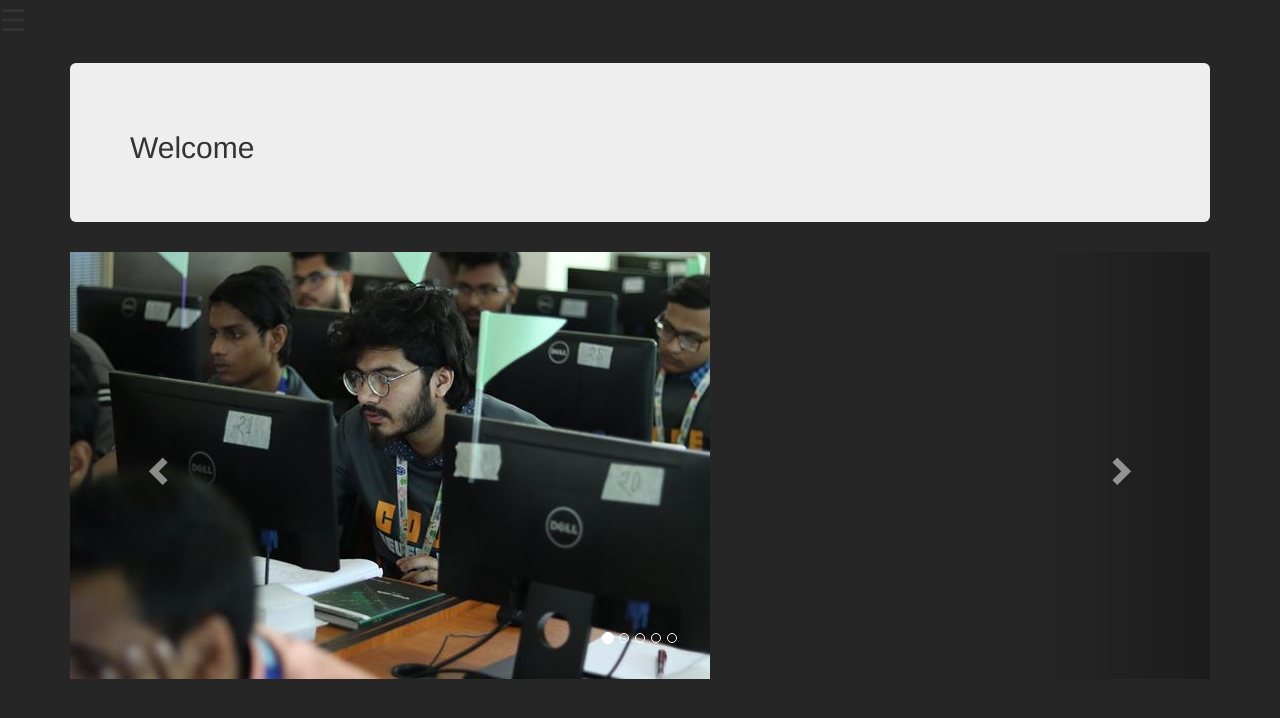
After one commit to smhimran/SmartTOPC, a Django app: template templates/Registration/Copy_of_home.html in a window 1280 px wide. The commit adds this page. Shown: the top 718 px of the page. Run offline with Django 3.2, Linux system fonts and the light colour scheme; the template is opened without the code that fills it, so the values that code supplies are empty; some libraries are stand-ins or nearby versions.

Commit message:
Updated views and pages

```diff
--- a/Registration/urls.py
+++ b/Registration/urls.py
@@ -1,7 +1,12 @@
 from django.conf.urls import url
 from Registration import views
 
+#TEMPLATE TAGGING
+app_name = 'registration'
+
 urlpatterns = [
-    url('', views.home, name='home'),
-    url('students/', views.list, name='list'),
+    url(r'^$', views.home, name='home'),
+    url(r'^students/$', views.list, name='list'),
+    url(r'^form/$', views.user_entry, name='form'),
+    url(r'^logout/$', views.user_logout, name='logout'),
 ]
--- a/SmartTOPC/urls.py
+++ b/SmartTOPC/urls.py
@@ -20,8 +20,9 @@ from Registration import views
 
 urlpatterns = [
     path('', views.home, name='home'),
-    path('students/', views.list, name='list'),
-    path('admin/', admin.site.urls),
-    path('form/', views.user_entry, name='form'),
-    path('logout/', views.user_logout, name='logout'),
+    path('Registration/', include('Registration.urls')),
+    # path('students/', views.list, name='list'),
+    path('admin/', admin.site.urls, name='admin'),
+    # path('form/', views.user_entry, name='form'),
+    # path('logout/', views.user_logout, name='logout'),
 ]
--- /dev/null
+++ b/templates/Registration/Copy_of_home.html
@@ -0,0 +1,142 @@
+<!DOCTYPE html>
+{% load static %}
+
+<html lang="en" dir="ltr">
+  <head>
+    <meta charset="utf-8">
+    <style media="screen">
+            /* The side navigation menu */
+      .sidenav {
+       height: 100%; /* 100% Full-height */
+       width: 0; /* 0 width - change this with JavaScript */
+       position: fixed; /* Stay in place */
+       z-index: 1; /* Stay on top */
+       top: 0; /* Stay at the top */
+       left: 0;
+       background-color: #111; /* Black*/
+       overflow-x: hidden; /* Disable horizontal scroll */
+       padding-top: 60px; /* Place content 60px from the top */
+       transition: 0.5s; /* 0.5 second transition effect to slide in the sidenav */
+      }
+
+      /* The navigation menu links */
+      .sidenav a {
+       padding: 8px 8px 8px 32px;
+       text-decoration: none;
+       font-size: 25px;
+       color: #818181;
+       display: block;
+       transition: 0.3s;
+      }
+
+      /* When you mouse over the navigation links, change their color */
+      .sidenav a:hover {
+       color: #f1f1f1;
+      }
+
+      /* Position and style the close button (top right corner) */
+      .sidenav .closebtn {
+       position: absolute;
+       top: 0;
+       right: 25px;
+       font-size: 36px;
+       margin-left: 50px;
+      }
+
+      /* Style page content - use this if you want to push the page content to the right when you open the side navigation */
+      #main {
+       transition: margin-left .5s;
+       padding: 20px;
+      }
+
+      /* On smaller screens, where height is less than 450px, change the style of the sidenav (less padding and a smaller font size) */
+      @media screen and (max-height: 450px) {
+       .sidenav {padding-top: 15px;}
+       .sidenav a {font-size: 18px;}
+      }
+    </style>
+    <title>Home</title>
+    <meta name="viewport" content="width=device-width, initial-scale=1">
+    <link rel="stylesheet" href="https://maxcdn.bootstrapcdn.com/bootstrap/3.4.1/css/bootstrap.min.css">
+
+    <script src="https://ajax.googleapis.com/ajax/libs/jquery/3.4.1/jquery.min.js"></script>
+    <script src="https://maxcdn.bootstrapcdn.com/bootstrap/3.4.1/js/bootstrap.min.js"></script>
+  </head>
+  <body style="background-color:#262626">
+    <div id="mySidenav" class="sidenav">
+     <a href="javascript:void(0)" class="closebtn" onclick="closeNav()">&times;</a>
+     <a href="{% url 'home' %}">Home</a>
+     <a href="{% url 'registration:list' %}">Students List</a>
+     <a href="{% url 'registration:form' %}">Enter Data</a>
+     <a href="{% url 'registration:logout' %}">Logout</a>
+    </div>
+
+    <!-- Use any element to open the sidenav -->
+    <span style="font-size:30px;cursor:pointer" onclick="openNav()">&#9776; </span>
+
+    <!-- Add all page content inside this div if you want the side nav to push page content to the right (not used if you only want the sidenav to sit on top of the page -->
+    <div id="main">
+       <div class="container" >
+        <div class="jumbotron"  height=480px width=640px>
+          <h2>Welcome</h2>
+        </div>
+      <div id="myCarousel" class="carousel slide" data-ride="carousel">
+        <!-- Indicators -->
+        <ol class="carousel-indicators">
+          <li data-target="#myCarousel" data-slide-to="0" class="active"></li>
+          <li data-target="#myCarousel" data-slide-to="1"></li>
+          <li data-target="#myCarousel" data-slide-to="2"></li>
+          <li data-target="#myCarousel" data-slide-to="3"></li>
+          <li data-target="#myCarousel" data-slide-to="4"></li>
+        </ol>
+
+        <!-- Wrapper for slides -->
+        <div class="carousel-inner">
+          <div class="item active">
+            <img src="{% static "images/contest.jpg" %}" alt="Los Angeles">
+          </div>
+
+          <div class="item">
+            <img src="{% static "images/volunteer.jpg" %}" alt=":(">
+          </div>
+
+          <div class="item">
+            <img src="{% static "images/prize.jpg" %}" alt="New York">
+          </div>
+
+          <div class="item">
+            <img src="{% static "images/contestant.jpg" %}" alt="New York">
+          </div>
+
+          <div class="item">
+            <img src="{% static "images/flag.jpg" %}" alt="New York">
+          </div>
+        </div>
+
+        <!-- Left and right controls -->
+        <a class="left carousel-control" href="#myCarousel" data-slide="prev">
+          <span class="glyphicon glyphicon-chevron-left"></span>
+          <span class="sr-only">Previous</span>
+        </a>
+        <a class="right carousel-control" href="#myCarousel" data-slide="next">
+          <span class="glyphicon glyphicon-chevron-right"></span>
+          <span class="sr-only">Next</span>
+        </a>
+      </div>
+    </div>
+
+    </div>
+
+    <script>
+      function openNav() {
+        document.getElementById("mySidenav").style.width = "250px";
+        document.getElementById("main").style.marginLeft = "250px";
+      }
+
+      function closeNav() {
+        document.getElementById("mySidenav").style.width = "0";
+        document.getElementById("main").style.marginLeft= "0";
+      }
+    </script>
+  </body>
+</html>
```
Also changed, not shown: templates/Registration/base.html (added, +36 -0 lines), templates/Registration/form_page.html (+6 -16 lines), templates/Registration/home.html (+4 -89 lines), templates/Registration/list.html (+6 -12 lines), db.sqlite3.
